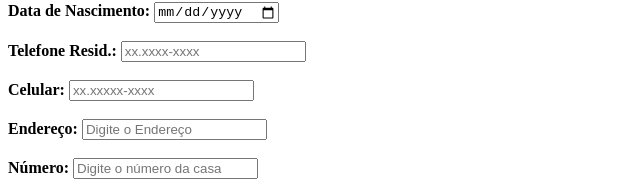
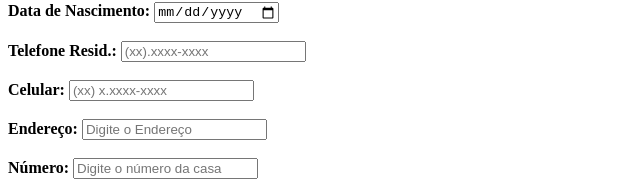
Before and after one commit to LeonardoRSantos/health-test, an Angular app: page / in a window 1280 px wide. Shown: the part 160-341 px from the top of the page, without its empty margins (0-640 px from the left). Built offline with nearby package versions, Linux system fonts and the light colour scheme.

Commit message:
Colocado a quantidade de digitos no celular e no telefone

```diff
--- a/src/app/pages/public/pagina-principal/pagina-principal.component.html
+++ b/src/app/pages/public/pagina-principal/pagina-principal.component.html
@@ -33,7 +33,7 @@
             pattern="[0-9]{2}\.[0-9]{4}\.[0-9]{4}"
             maxlength="10" inputmode="numeric" onkeypress="return (event.charCode
             !=8 && event.charCode ==0 || (event.charCode >= 48 && event.charCode <= 57))"
-            oninput="formatPhone(this)" placeholder="xx.xxxx-xxxx">
+            oninput="formatPhone(this)" placeholder="(xx).xxxx-xxxx">
         </div><br>
 
         <!--CELULAR-->
@@ -43,7 +43,7 @@
             pattern="[0-9]{2}\.[0-9]{5}\.[0-9]{4}"
             maxlength="11" inputmode="numeric" onkeypress="return (event.charCode
             !=8 && event.charCode ==0 || (event.charCode >= 48 && event.charCode <= 57))"
-            oninput="formatPhone(this)" placeholder="xx.xxxxx-xxxx" required>
+            oninput="formatPhone(this)" placeholder="(xx) x.xxxx-xxxx" required>
 <!--<script>
     function formatPhone(input) {
       let value = input.value.replace(/\D/g, ''); // Remove tudo que não é dígito
```
